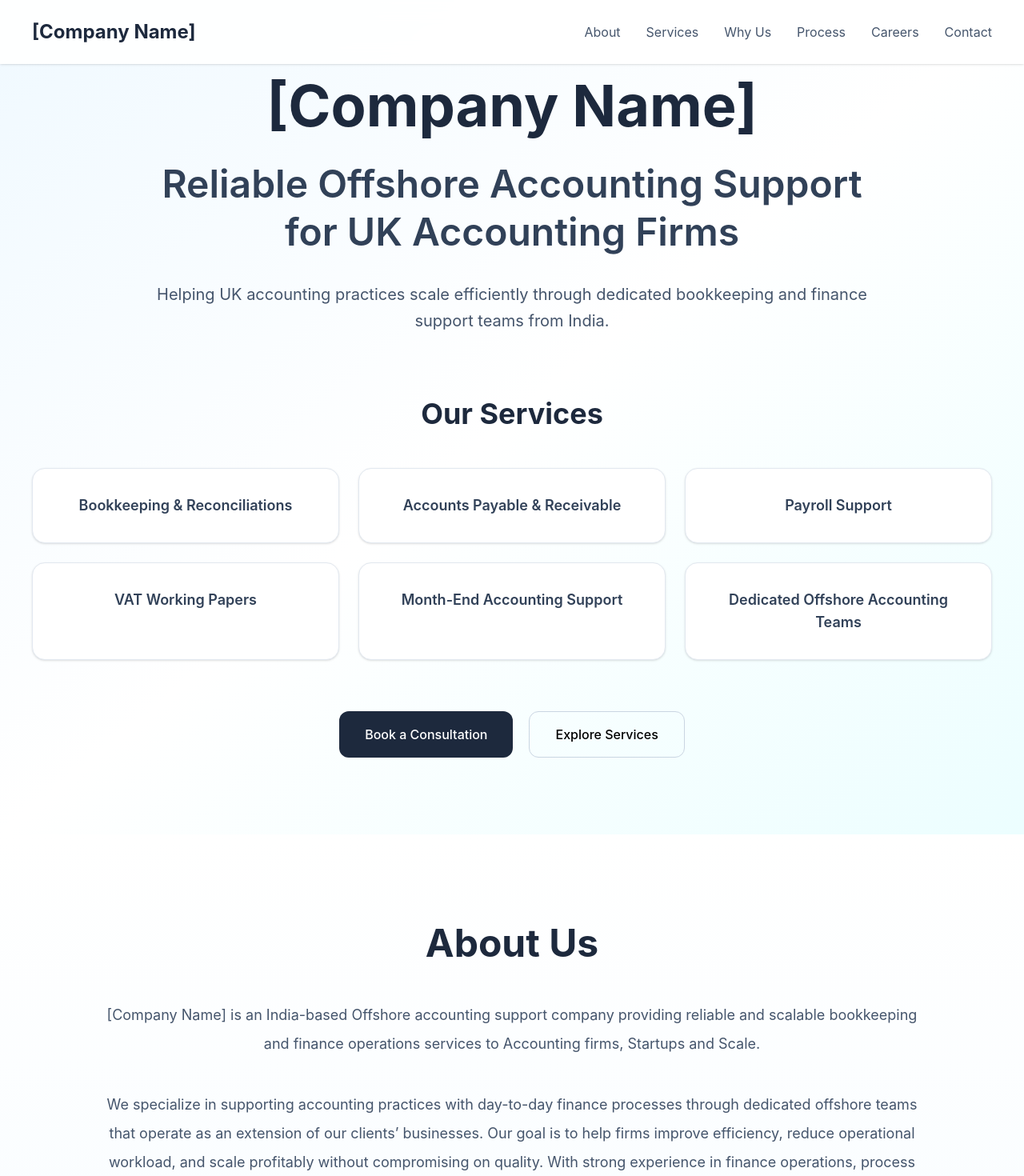
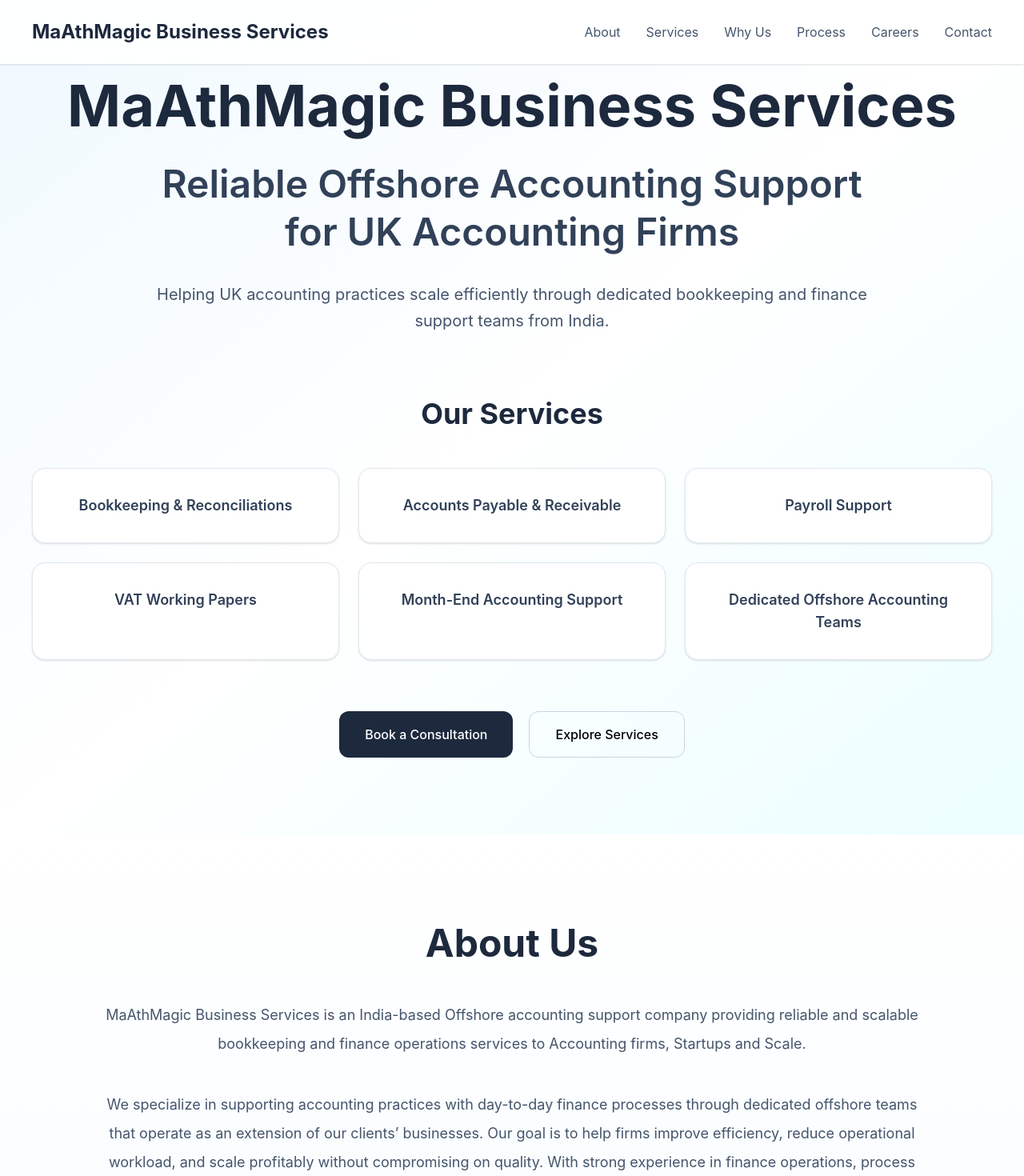
Before and after one commit to Amirtha2105/asap-website, a React (Vite) app: page / in a window 1280 px wide. Shown: the top 1470 px of the page at 80% size. Built offline with nearby package versions, Linux system fonts and the light colour scheme.

Commit message:
Updated 5

```diff
--- a/src/components/AboutSection.tsx
+++ b/src/components/AboutSection.tsx
@@ -52,7 +52,7 @@ const About = () => {
 
         <div className="max-w-5xl mx-auto mt-12">
           <p className="text-slate-600 text-lg leading-9 text-center">
-            [Company Name] is an India-based Offshore accounting support company
+            MaAthMagic Business Services is an India-based Offshore accounting support company
             providing reliable and scalable bookkeeping and finance operations services to
             Accounting firms, Startups and Scale.
           </p>
--- a/src/components/Footer.tsx
+++ b/src/components/Footer.tsx
@@ -16,7 +16,7 @@ const Footer = () => {
           <div>
 
             <h2 className="text-3xl font-bold">
-              [Company Name]
+              MaAthMagic Business Services
             </h2>
 
             <p className="mt-5 text-slate-300 leading-8">
@@ -119,7 +119,7 @@ const Footer = () => {
         <div className="border-t border-slate-700 mt-12 pt-8">
 
           <p className="text-center text-slate-400 text-sm">
-            © 2026 [Company Name]. All Rights Reserved.
+            © 2026 MaAthMagic Business Services. All Rights Reserved.
           </p>
 
         </div>
--- a/src/components/Hero.tsx
+++ b/src/components/Hero.tsx
@@ -23,7 +23,7 @@ const Hero = () => {
           transition={{ duration: 0.8 }}
           className="text-center text-5xl md:text-7xl font-bold text-slate-800"
         >
-          [Company Name]
+          MaAthMagic Business Services
         </motion.h1>
 
         {/* Main Heading */}
--- a/src/components/Navbar.tsx
+++ b/src/components/Navbar.tsx
@@ -19,7 +19,7 @@ const Navbar = () => {
         <div className="flex justify-between items-center h-20">
 
           <h1 className="text-2xl font-bold text-slate-800">
-            [Company Name]
+            MaAthMagic Business Services
           </h1>
 
           <div className="hidden md:flex gap-8">
```
